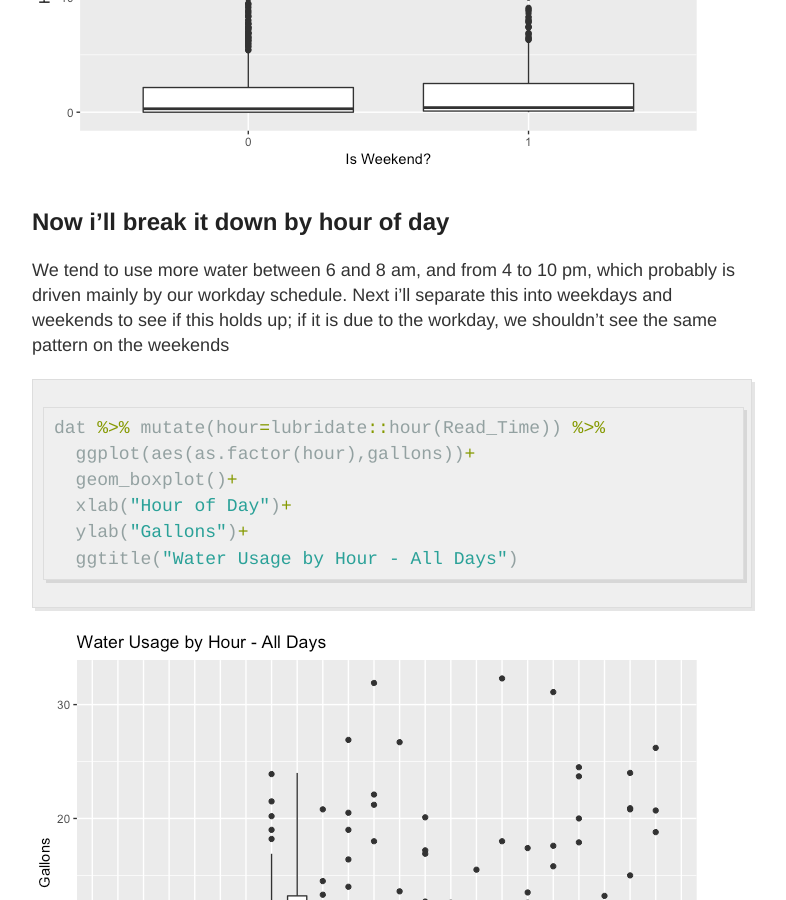
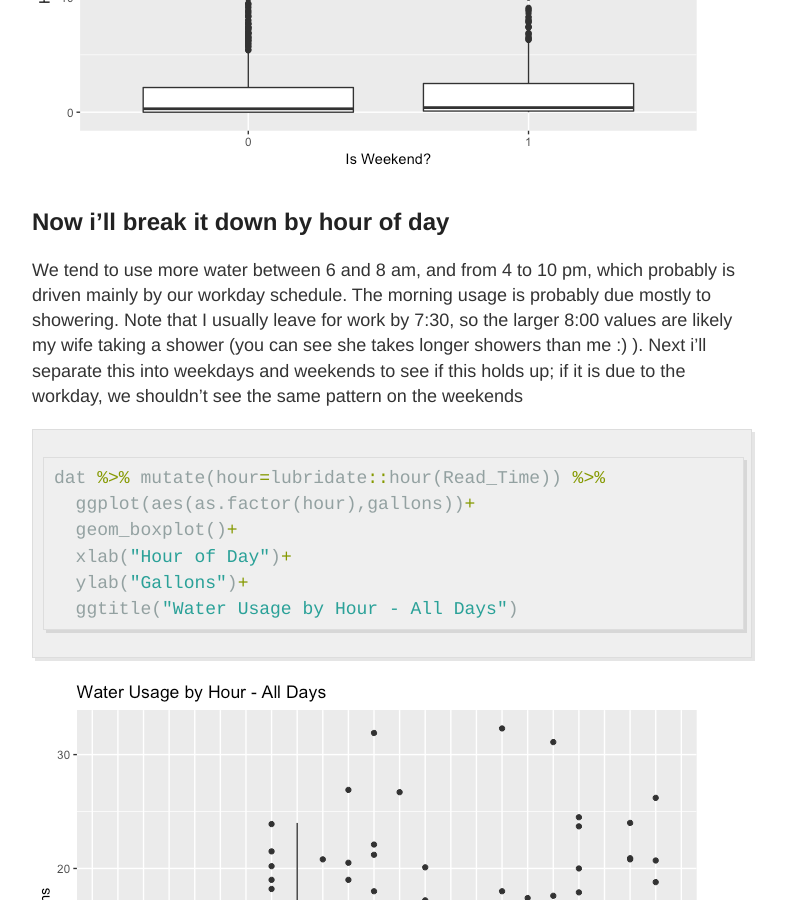
Before and after one commit to andypicke/andypicke.github.io, a Jekyll site: the page built from _posts/2018-04-29-water_usage.md, in a window 1280 px wide and 900 px high, scrolled down 5629 px. Shown: the whole window, without its empty margins (248-1034 px from the left). Built offline with Jekyll 4.4.1, drawn with Linux system fonts in a browser that asks for light colours; comment, search, counter and statistics services are not loaded.

Commit message:
update some text in post

````diff
--- a/_posts/2018-04-29-water_usage.md
+++ b/_posts/2018-04-29-water_usage.md
@@ -138,7 +138,7 @@ dat %>%  ggplot(aes(x=as.factor(isweekend),y=gallons))+
 
 ## Now i'll break it down by hour of day
 
-We tend to use more water between 6 and 8 am, and from 4 to 10 pm, which probably is driven mainly by our workday schedule. Next i'll separate this into weekdays and weekends to see if this holds up; if it is due to the workday, we shouldn't see the same pattern on the weekends
+We tend to use more water between 6 and 8 am, and from 4 to 10 pm, which probably is driven mainly by our workday schedule. The morning usage is probably due mostly to showering. Note that I usually leave for work by 7:30, so the larger 8:00 values are likely my wife taking a shower (you can see she takes longer showers than me :) ). Next i'll separate this into weekdays and weekends to see if this holds up; if it is due to the workday, we shouldn't see the same pattern on the weekends
 
 
 ```r
````
